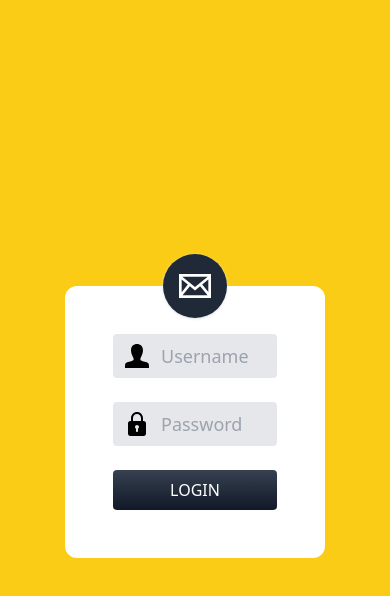
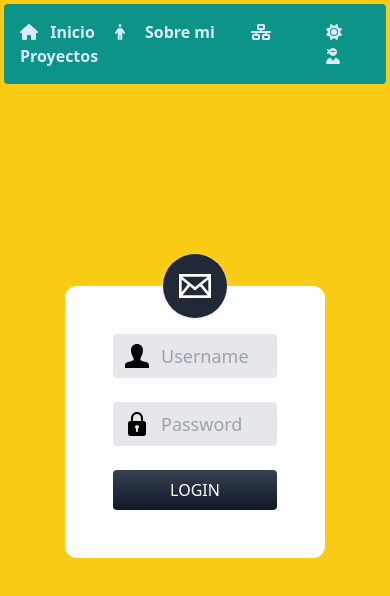
Before and after one commit to veganum/proyect-porfolio, an Angular app: page /admin-panel/login in a window 390 px wide. Shown: the top 596 px of the page. Built offline with nearby package versions, Linux system fonts and the light colour scheme.

Commit message:
header mobile

```diff
--- a/src/app/components/header/header.component.html
+++ b/src/app/components/header/header.component.html
@@ -47,3 +47,33 @@
   </div>
 
 </div>
+<!-- Header Mobile -->
+<div class="sm:hidden absolute top-0 z-50 w-screen ">
+  <div
+    class="flex flex-row  justify-between p-4 m-1 rounded bg-teal-600 dark:bg-gradient-to-r from-indigo-500 via-purple-500 to-pink-500 dark:bg-slate-700 text-blue-100">
+    <nav>
+      <a routerLink="home/hero" routerLinkActive="active" ariaCurrentWhenActive="page"
+        class="font-bold  rounded transition duration-200 hover:underline  hover:-translate-x-0.5  hover:skew-y-1">
+        <fa-icon class="mr-2" [icon]="faHome"></fa-icon>
+        Inicio
+      </a>
+      <a routerLink="/home/about" routerLinkActive="active" ariaCurrentWhenActive="page"
+        class="font-bold  px-4 rounded transition duration-200 hover:underline hover:-translate-x-0.5 hover:skew-y-1">
+        <fa-icon class="mr-5" [icon]="faPerson"></fa-icon>Sobre mi
+      </a>
+      <a routerLink="/home/proyects" routerLinkActive="active" ariaCurrentWhenActive="page"
+        class=" font-bold  px-4 rounded transition duration-200 hover:underline hover:-translate-x-0.5 hover:skew-y-1">
+        <fa-icon class="mr-2" [icon]="faNetworkWired"></fa-icon>Proyectos
+      </a>
+    </nav>
+    <div>
+      <button class="px-2" (click)="toggleDarkTheme()">
+        <fa-icon *ngIf="darkThemeEnabled" [icon]="faMoon"></fa-icon>
+        <fa-icon *ngIf="!darkThemeEnabled" [icon]="faSun"></fa-icon>
+      </button>
+      <button class="px-2 font-bold  hover:text-red-50 focus:bg-sky-700 " routerLink="/admin-panel/login">
+        <fa-icon [icon]="faUserNinja"></fa-icon>
+      </button>
+    </div>
+  </div>
+</div>
```
